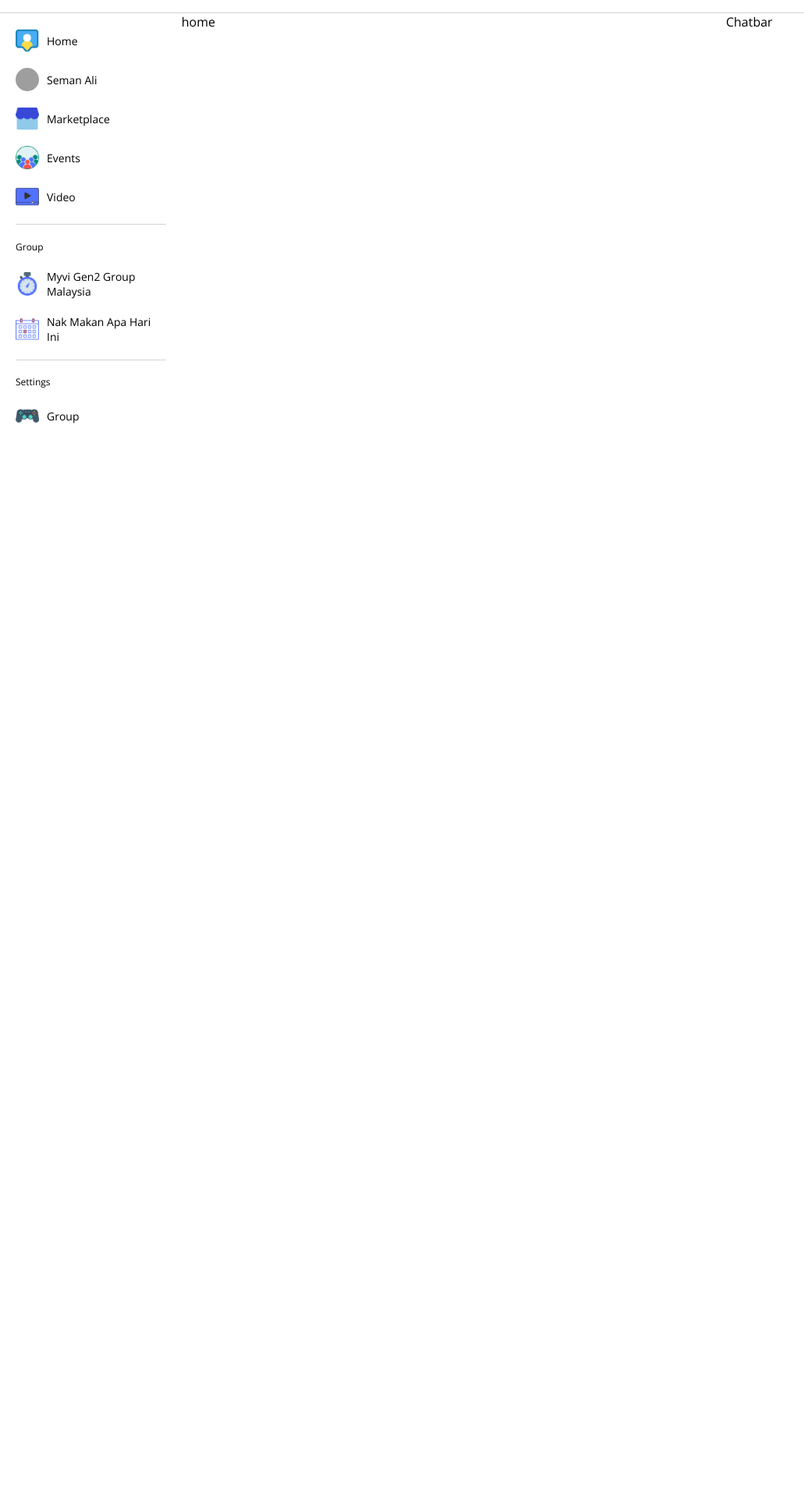
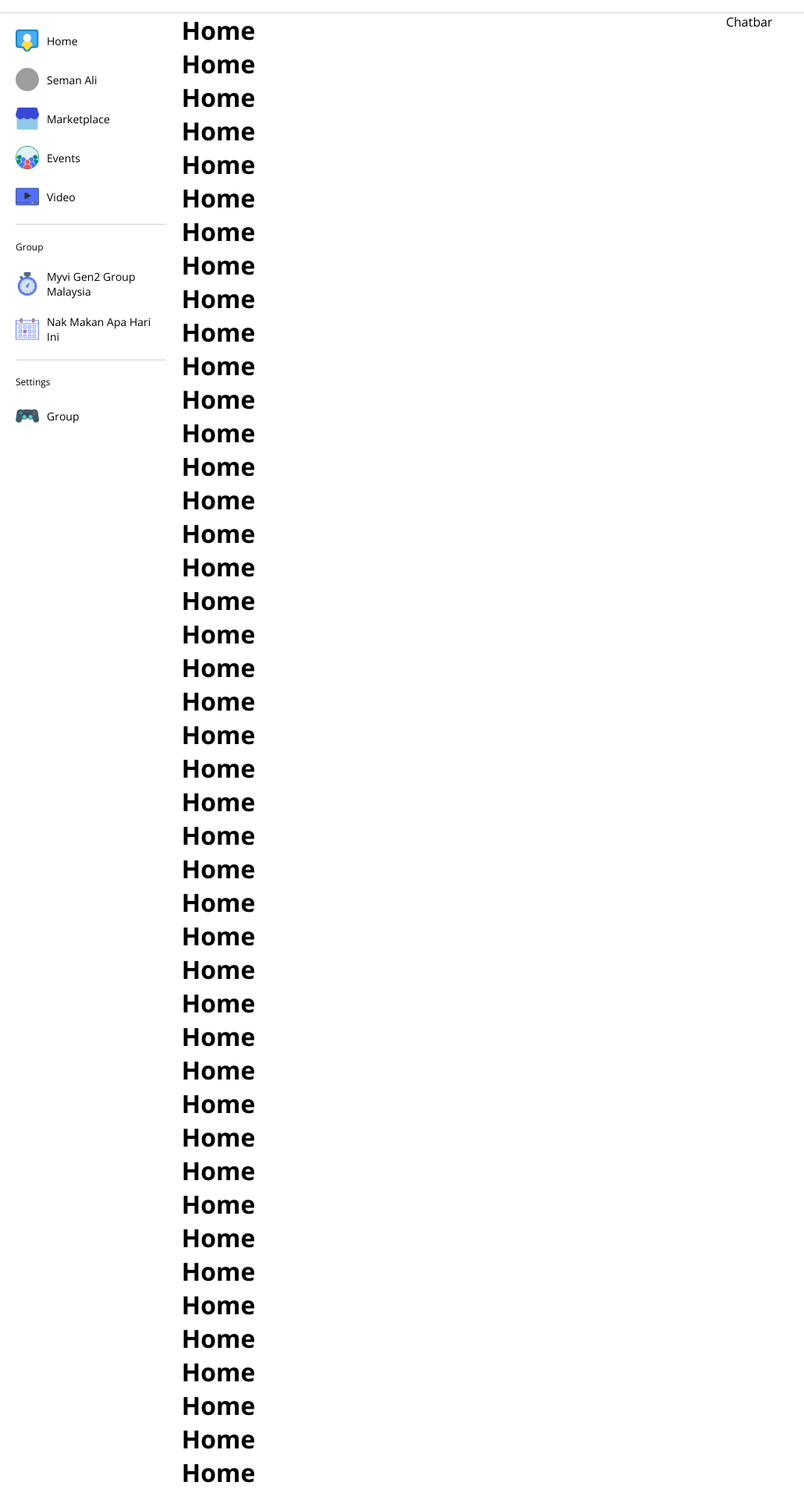
Before and after one commit to hanifomarr/chat-web, a React (Create React App) app: page / in a window 1280 px wide. Shown: the part 54-1963 px from the top of the page at 78% size, without its empty margins (0-1031 px from the left). Before the commit the page ends 800 px from the top, so only its background shows below. Built offline with nearby package versions, Linux system fonts and the light colour scheme; grey boxes are pictures that could not be loaded.

Commit message:
sticky position for navbar, leftbar

```diff
--- a/src/components/leftbar/leftbar.scss
+++ b/src/components/leftbar/leftbar.scss
@@ -1,5 +1,13 @@
 .leftbar {
     flex: 2;
+    position: sticky;
+    top: 70px;
+    height: calc(100vh - 70px);
+    overflow: scroll;
+
+    &::-webkit-scrollbar {
+        display: none;
+    }
 
     .container {
         padding: 20px;
--- a/src/components/navbar/navbar.scss
+++ b/src/components/navbar/navbar.scss
@@ -5,6 +5,9 @@
     border-bottom: 1px solid lightgray;
     padding: 10px 20px;
     height: 50px;
+    position: sticky;
+    top: 0;
+    background-color: white;
 
     .left {
         display: flex;
--- a/src/page/home/Home.jsx
+++ b/src/page/home/Home.jsx
@@ -3,7 +3,52 @@
 
 const home = () => {
     return (
-        <div>home</div>
+        <div>
+            <h1>Home</h1>
+            <h1>Home</h1>
+            <h1>Home</h1>
+            <h1>Home</h1>
+            <h1>Home</h1>
+            <h1>Home</h1>
+            <h1>Home</h1>
+            <h1>Home</h1>
+            <h1>Home</h1>
+            <h1>Home</h1>
+            <h1>Home</h1>
+            <h1>Home</h1>
+            <h1>Home</h1>
+            <h1>Home</h1>
+            <h1>Home</h1>
+            <h1>Home</h1>
+            <h1>Home</h1>
+            <h1>Home</h1>
+            <h1>Home</h1>
+            <h1>Home</h1>
+            <h1>Home</h1>
+            <h1>Home</h1>
+            <h1>Home</h1>
+            <h1>Home</h1>
+            <h1>Home</h1>
+            <h1>Home</h1>
+            <h1>Home</h1>
+            <h1>Home</h1>
+            <h1>Home</h1>
+            <h1>Home</h1>
+            <h1>Home</h1>
+            <h1>Home</h1>
+            <h1>Home</h1>
+            <h1>Home</h1>
+            <h1>Home</h1>
+            <h1>Home</h1>
+            <h1>Home</h1>
+            <h1>Home</h1>
+            <h1>Home</h1>
+            <h1>Home</h1>
+            <h1>Home</h1>
+            <h1>Home</h1>
+            <h1>Home</h1>
+            <h1>Home</h1>
+        </div>
     )
 }
 
```
